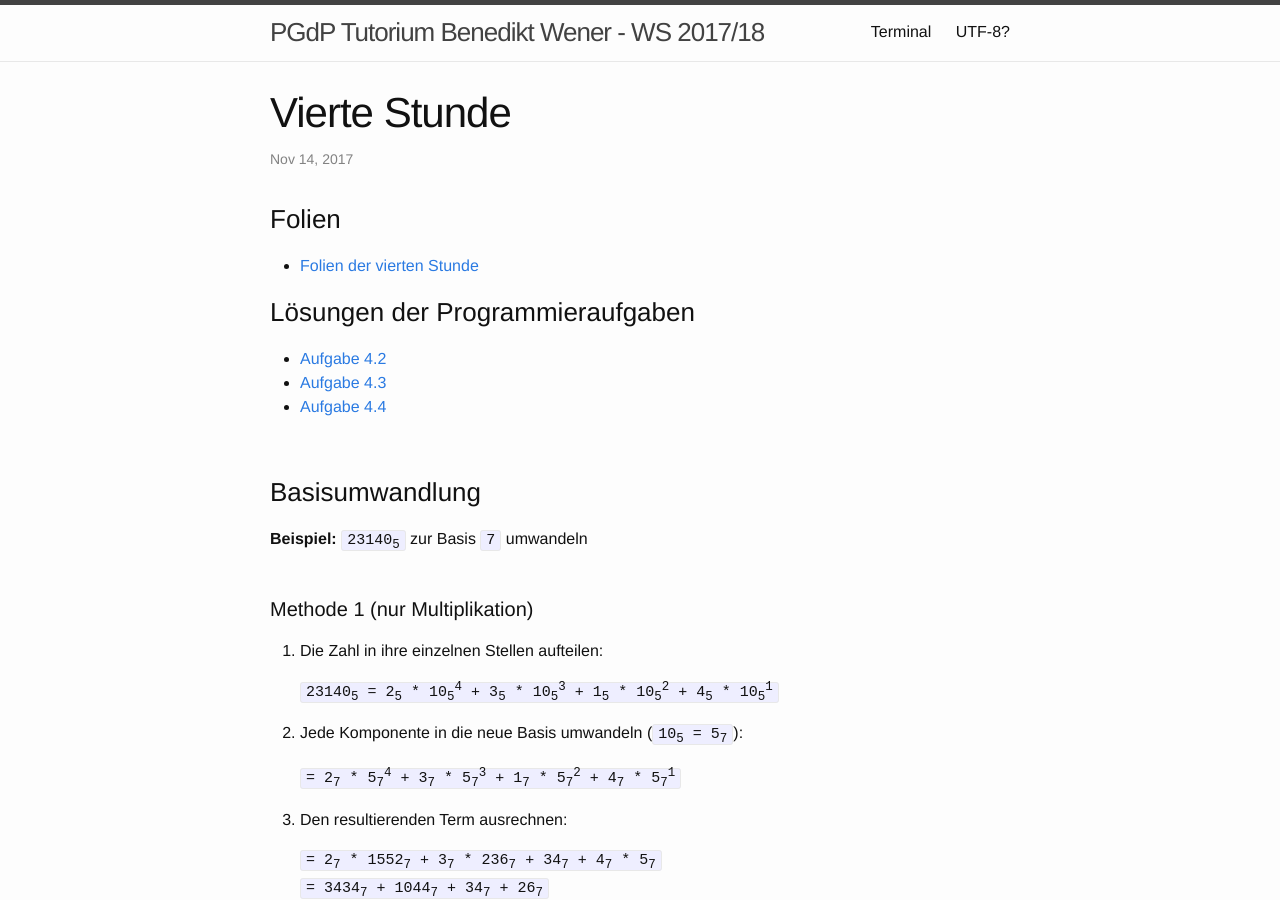
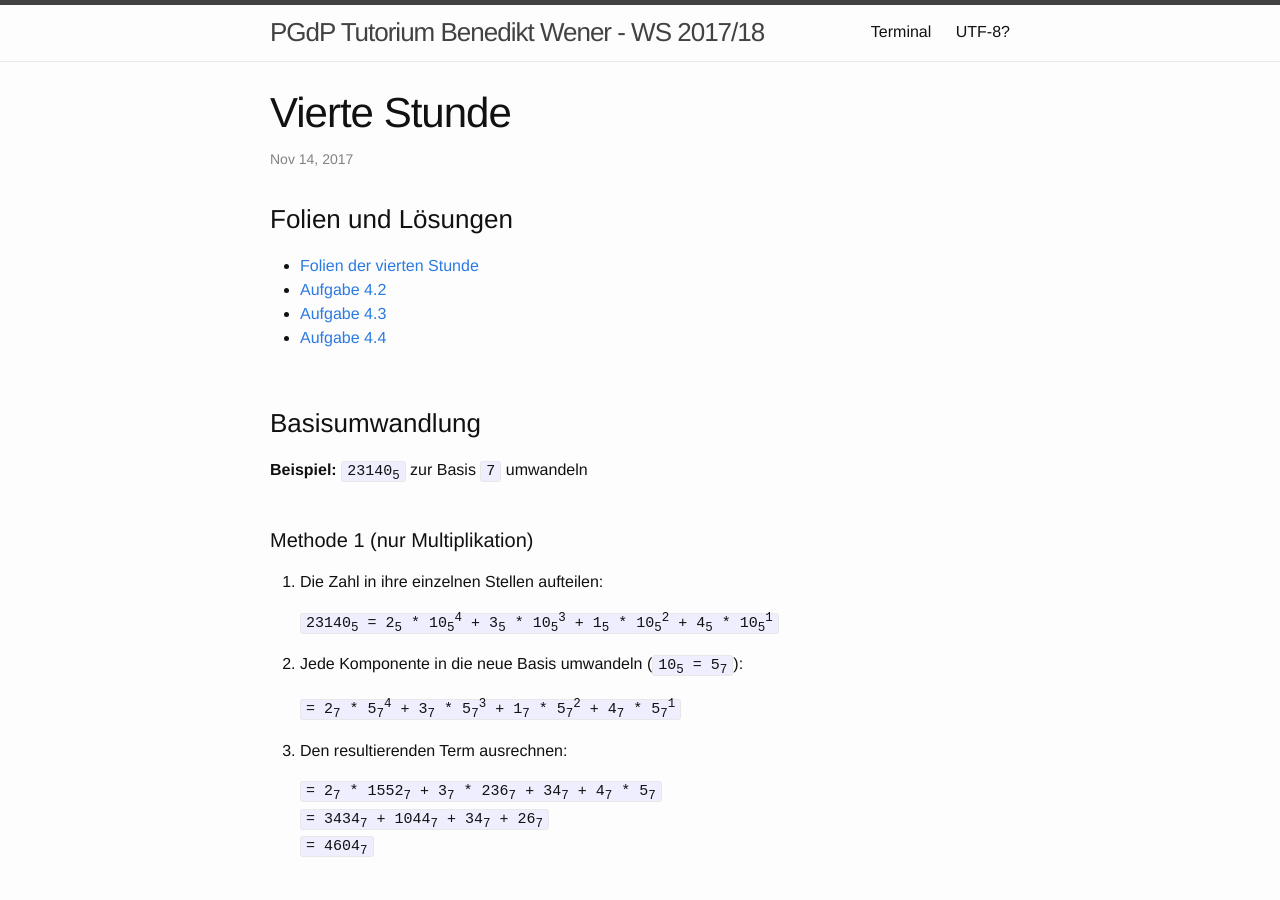
Before and after one commit to benediktwerner/pgdp17, a Jekyll site: the page built from _posts/2017-11-14-vierte-stunde.markdown, in a window 1280 px wide and 900 px high. Built offline with Jekyll 4.4.1, drawn with Linux system fonts in a browser that asks for light colours; nearby versions of some CDN libraries.

Commit message:
Combined slides and solutions to one heading

```diff
--- a/_posts/2017-11-14-vierte-stunde.markdown
+++ b/_posts/2017-11-14-vierte-stunde.markdown
@@ -4,10 +4,8 @@ title:  "Vierte Stunde"
 date:   2017-11-14 12:00:42 +0200
 categories: pgdp stunde
 ---
-### Folien
+### Folien und Lösungen
 - [Folien der vierten Stunde](/~wernerbe/pgdp/assets/slides/pgdp-tutorium-04.pdf)
-
-### Lösungen der Programmieraufgaben
 - [Aufgabe 4.2](/~wernerbe/pgdp/assets/code/Aufgabe4_2.java)
 - [Aufgabe 4.3](/~wernerbe/pgdp/assets/code/Aufgabe4_3.java)
 - [Aufgabe 4.4](/~wernerbe/pgdp/assets/code/Aufgabe4_4.java)
```
